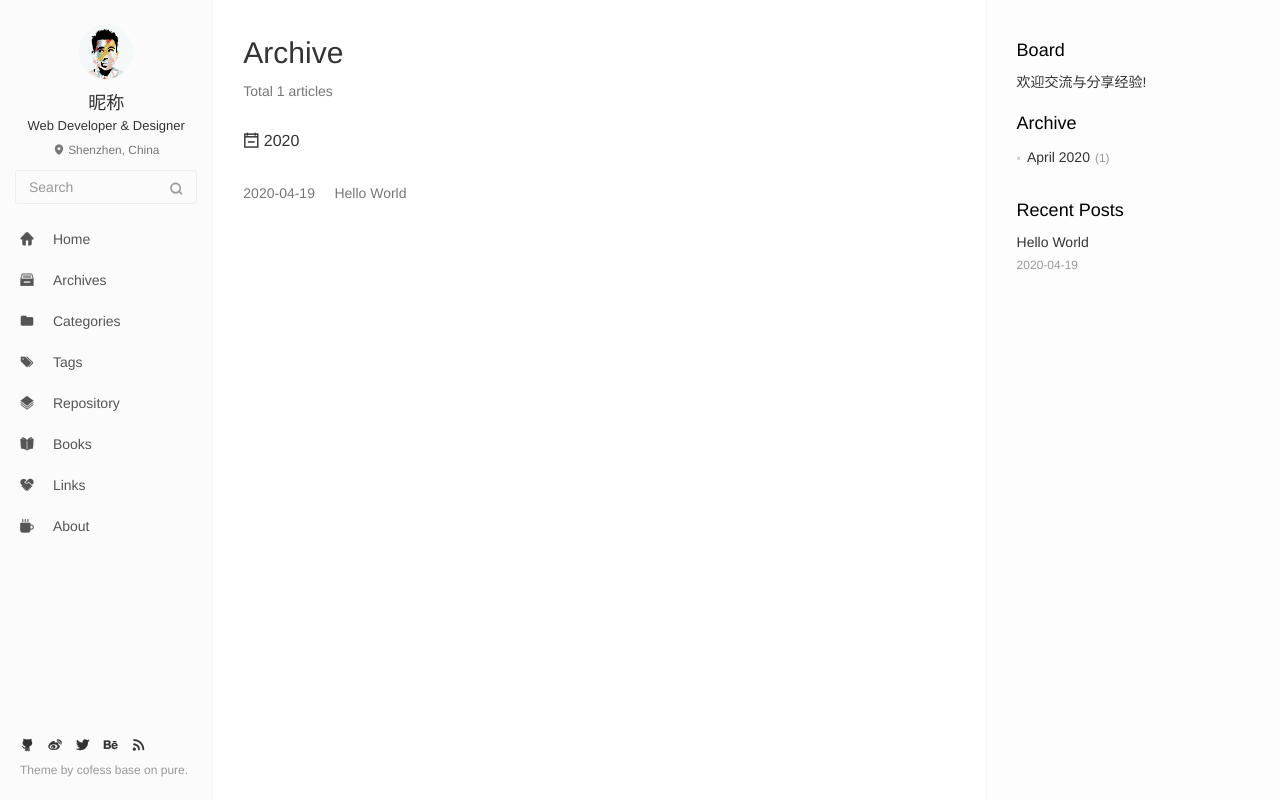
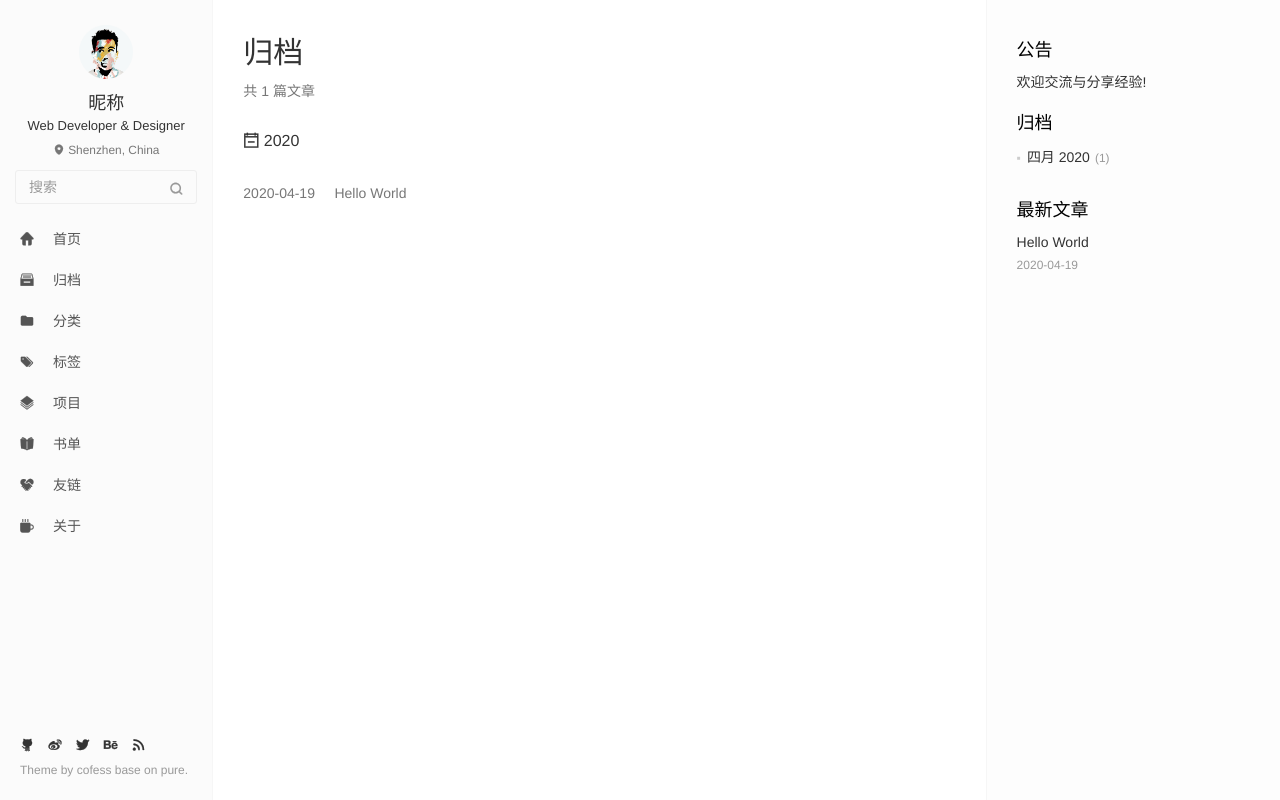
Before and after one commit to Jiangzhuoan/Jiangzhuoan.github.io, a plain HTML site: page archives/index.html in a window 1280 px wide. Drawn offline with nearby package versions, Linux system fonts and the light colour scheme.

Commit message:
Site updated: 2020-04-20 10:01:55

```diff
--- a/archives/index.html
+++ b/archives/index.html
@@ -1,5 +1,5 @@
 <!DOCTYPE html>
-<html lang=en>
+<html lang=zh>
 <head>
   <meta charset="utf-8">
 
@@ -17,12 +17,12 @@
   <meta http-equiv="window-target" content="_top" />
 
 
-  <title>Archive | Hexo</title>
+  <title>归档 | Hexo</title>
   <meta property="og:type" content="website">
 <meta property="og:title" content="Hexo">
 <meta property="og:url" content="https://jiangzhuoan.github.io/archives/index.html">
 <meta property="og:site_name" content="Hexo">
-<meta property="og:locale" content="en_US">
+<meta property="og:locale" content="zh_CN">
 <meta property="article:author" content="Jiangzhuoan">
 <meta name="twitter:card" content="summary">
   <!-- Canonical links -->
@@ -62,7 +62,7 @@
 
     <form class="search-form sidebar-form">
         <div class="input-group">
-            <input type="text" class="search-form-input form-control" placeholder="Search" />
+            <input type="text" class="search-form-input form-control" placeholder="搜索" />
             <span class="input-group-btn">
                 <button type="submit" class="search-form-submit btn btn-flat" onclick="return false;"><i class="icon icon-search"></i></button>
             </span>
@@ -72,7 +72,7 @@
   <div class="ins-search-mask"></div>
   <div class="ins-search-container">
     <div class="ins-input-wrapper">
-      <input type="text" class="ins-search-input" placeholder="Type something..." x-webkit-speech />
+      <input type="text" class="ins-search-input" placeholder="想要查找什么..." x-webkit-speech />
       <button type="button" class="close ins-close ins-selectable" data-dismiss="modal" aria-label="Close"><span aria-hidden="true">×</span></button>
     </div>
     <div class="ins-section-wrapper">
@@ -99,7 +99,7 @@
 
             <i class="icon icon-home-fill"></i>
 
-            <span class="menu-title">Home</span>
+            <span class="menu-title">首页</span>
           </a>
         </li>
 
@@ -109,7 +109,7 @@
 
             <i class="icon icon-archives-fill"></i>
 
-            <span class="menu-title">Archives</span>
+            <span class="menu-title">归档</span>
           </a>
         </li>
 
@@ -119,7 +119,7 @@
 
             <i class="icon icon-folder"></i>
 
-            <span class="menu-title">Categories</span>
+            <span class="menu-title">分类</span>
           </a>
         </li>
 
@@ -129,7 +129,7 @@
 
             <i class="icon icon-tags"></i>
 
-            <span class="menu-title">Tags</span>
+            <span class="menu-title">标签</span>
           </a>
         </li>
 
@@ -139,7 +139,7 @@
 
             <i class="icon icon-project"></i>
 
-            <span class="menu-title">Repository</span>
+            <span class="menu-title">项目</span>
           </a>
         </li>
 
@@ -149,7 +149,7 @@
 
             <i class="icon icon-book-fill"></i>
 
-            <span class="menu-title">Books</span>
+            <span class="menu-title">书单</span>
           </a>
         </li>
 
@@ -159,7 +159,7 @@
 
             <i class="icon icon-friendship"></i>
 
-            <span class="menu-title">Links</span>
+            <span class="menu-title">友链</span>
           </a>
         </li>
 
@@ -169,7 +169,7 @@
 
             <i class="icon icon-cup-fill"></i>
 
-            <span class="menu-title">About</span>
+            <span class="menu-title">关于</span>
           </a>
         </li>
 
@@ -199,7 +199,7 @@
   <div class="slimContent">
 
       <div class="widget">
-    <h3 class="widget-title">Board</h3>
+    <h3 class="widget-title">公告</h3>
     <div class="widget-body">
         <div id="board">
             <div class="content">
@@ -220,9 +220,9 @@
 
 
   <div class="widget">
-    <h3 class="widget-title">Archive</h3>
+    <h3 class="widget-title">归档</h3>
     <div class="widget-body">
-      <ul class="archive-list"><li class="archive-list-item"><a class="archive-list-link" href="/archives/2020/04/">April 2020</a><span class="archive-list-count">1</span></li></ul>
+      <ul class="archive-list"><li class="archive-list-item"><a class="archive-list-link" href="/archives/2020/04/">四月 2020</a><span class="archive-list-count">1</span></li></ul>
     </div>
   </div>
 
@@ -230,7 +230,7 @@
 
 
   <div class="widget">
-    <h3 class="widget-title">Recent Posts</h3>
+    <h3 class="widget-title">最新文章</h3>
     <div class="widget-body">
       <ul class="recent-post-list list-unstyled no-thumbnail">
 
@@ -263,8 +263,8 @@
 <main class="main" role="main">
   	<article class="content article article-archives article-type-list" itemscope="">
 	    <header class="article-header">
-	      <h1 itemprop="title">Archive</h1>
-	      <p class="text-muted">Total 1 articles</p>
+	      <h1 itemprop="title">归档</h1>
+	      <p class="text-muted">共 1 篇文章</p>
 	    </header>
 	    <div class="article-body">
 
@@ -344,11 +344,11 @@ window.jQuery || document.write('<script src="js/jquery.min.js"><\/script>')
 (function (window) {
     var INSIGHT_CONFIG = {
         TRANSLATION: {
-            POSTS: 'Posts',
-            PAGES: 'Pages',
-            CATEGORIES: 'Categories',
-            TAGS: 'Tags',
-            UNTITLED: '(Untitled)',
+            POSTS: '文章',
+            PAGES: '页面',
+            CATEGORIES: '分类',
+            TAGS: '标签',
+            UNTITLED: '(未命名)',
         },
         ROOT_URL: '/',
         CONTENT_URL: '/content.json',
```
Also changed, not shown: 2020/04/19/hello-world/index.html (+32 -32 lines), archives/2020/04/index.html (+24 -24 lines), archives/2020/index.html (+24 -24 lines), index.html (+22 -22 lines).
